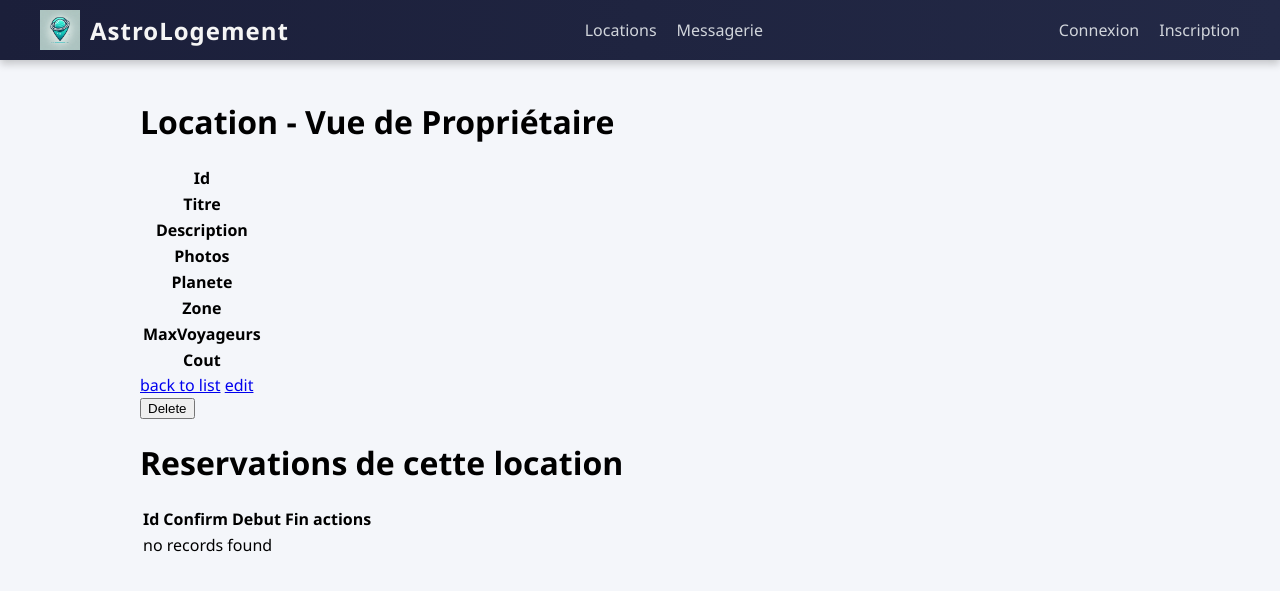
After one commit to John-Rep/AstroLogement, a Symfony app: template AstroLogement/templates/location/show_proprietaire.html.twig in a window 1280 px wide. The commit adds this page. Shown: the top 591 px of the page. Run offline with Twig, Linux system fonts and the light colour scheme; the template is opened without the code that fills it, so the values that code supplies are empty; some libraries are stand-ins or nearby versions.

Commit message:
feat : Vue de propriétaire de location
Peut voir les réservations de cette location pour les accepter ou les supprimer

```diff
--- /dev/null
+++ b/AstroLogement/templates/location/_location.html.twig
@@ -0,0 +1,36 @@
+<table class="table">
+    <tbody>
+        <tr>
+            <th>Id</th>
+            <td>{{ location.id }}</td>
+        </tr>
+        <tr>
+            <th>Titre</th>
+            <td>{{ location.titre }}</td>
+        </tr>
+        <tr>
+            <th>Description</th>
+            <td>{{ location.description }}</td>
+        </tr>
+        <tr>
+            <th>Photos</th>
+            <td>{{ location.photos ? location.photos|join(', ') : '' }}</td>
+        </tr>
+        <tr>
+            <th>Planete</th>
+            <td>{{ location.planete }}</td>
+        </tr>
+        <tr>
+            <th>Zone</th>
+            <td>{{ location.zone }}</td>
+        </tr>
+        <tr>
+            <th>MaxVoyageurs</th>
+            <td>{{ location.maxVoyageurs }}</td>
+        </tr>
+        <tr>
+            <th>Cout</th>
+            <td>{{ location.cout }}</td>
+        </tr>
+    </tbody>
+</table>
--- /dev/null
+++ b/AstroLogement/templates/location/show_proprietaire.html.twig
@@ -0,0 +1,49 @@
+{% extends 'base.html.twig' %}
+
+{% block title %}Location{% endblock %}
+
+{% block body %}
+
+    <h1>Location - Vue de Propriétaire</h1>
+
+    {{ include('location/_location.html.twig') }}
+
+    <a href="{{ path('app_location_index') }}">back to list</a>
+
+    <a href="{{ path('app_location_edit', {'id': location.id}) }}">edit</a>
+
+    {{ include('location/_delete_form.html.twig') }}
+
+<h1>Reservations de cette location</h1>
+
+    <table class="table">
+        <thead>
+            <tr>
+                <th>Id</th>
+                <th>Confirm</th>
+                <th>Debut</th>
+                <th>Fin</th>
+                <th>actions</th>
+            </tr>
+        </thead>
+        <tbody>
+        {% for reservation in location.reservations %}
+            <tr>
+                <td>{{ reservation.id }}</td>
+                <td>{{ reservation.confirm ? 'Yes' : 'No' }}</td>
+                <td>{{ reservation.debut ? reservation.debut|date('Y-m-d') : '' }}</td>
+                <td>{{ reservation.fin ? reservation.fin|date('Y-m-d') : '' }}</td>
+                <td>
+                    {{ reservation.confirm ? '' : "{{ include('reservation/_accept_form.html.twig') }}" }}
+                    {{ include('reservation/_delete_form.html.twig') }}
+                </td>
+            </tr>
+        {% else %}
+            <tr>
+                <td colspan="5">no records found</td>
+            </tr>
+        {% endfor %}
+        </tbody>
+    </table>
+
+{% endblock %}
--- /dev/null
+++ b/AstroLogement/templates/reservation/_accept_form.html.twig
@@ -0,0 +1,4 @@
+<form method="post" action="{{ path('app_reservation_accept', {'id': reservation.id}) }}">
+    <input type="hidden" name="_token" value="{{ csrf_token('accept' ~ reservation.id) }}">
+    <button class="btn">Accepter</button>
+</form>
--- a/AstroLogement/templates/reservation/_delete_form.html.twig
+++ b/AstroLogement/templates/reservation/_delete_form.html.twig
@@ -1,4 +1,4 @@
 <form method="post" action="{{ path('app_reservation_delete', {'id': reservation.id}) }}" onsubmit="return confirm('Are you sure you want to delete this item?');">
     <input type="hidden" name="_token" value="{{ csrf_token('delete' ~ reservation.id) }}">
-    <button class="btn">Delete</button>
+    <button class="btn">Supprimer</button>
 </form>
```
Also changed, not shown: AstroLogement/src/Controller/LocationController.php (+9 -3 lines), AstroLogement/src/Controller/ReservationController.php (+17 -18 lines), AstroLogement/templates/location/show.html.twig (+1 -39 lines).
